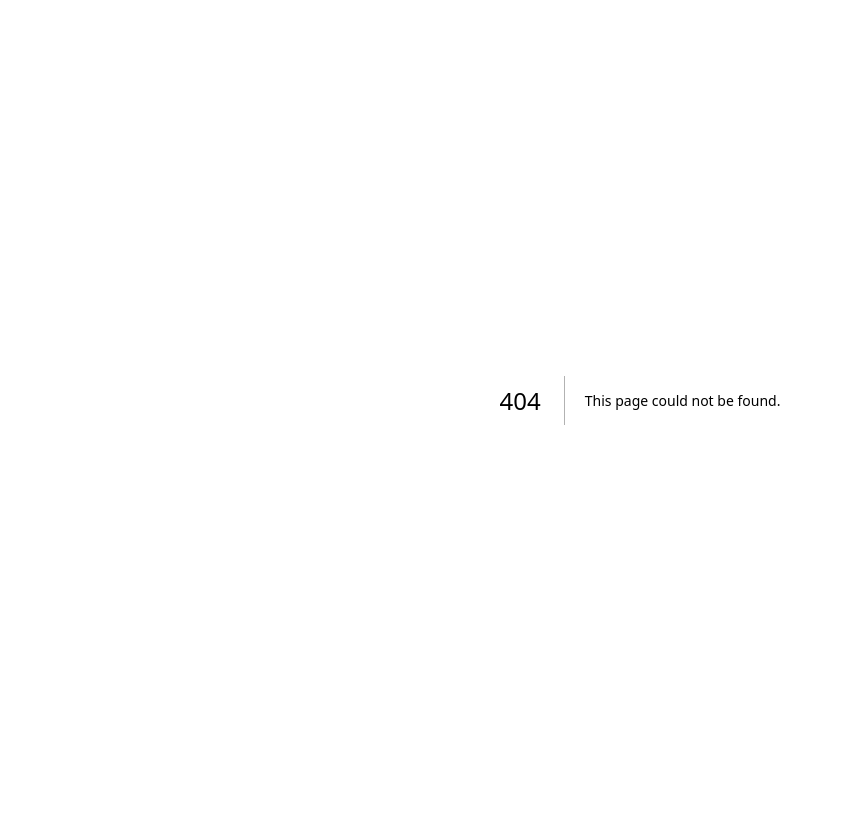
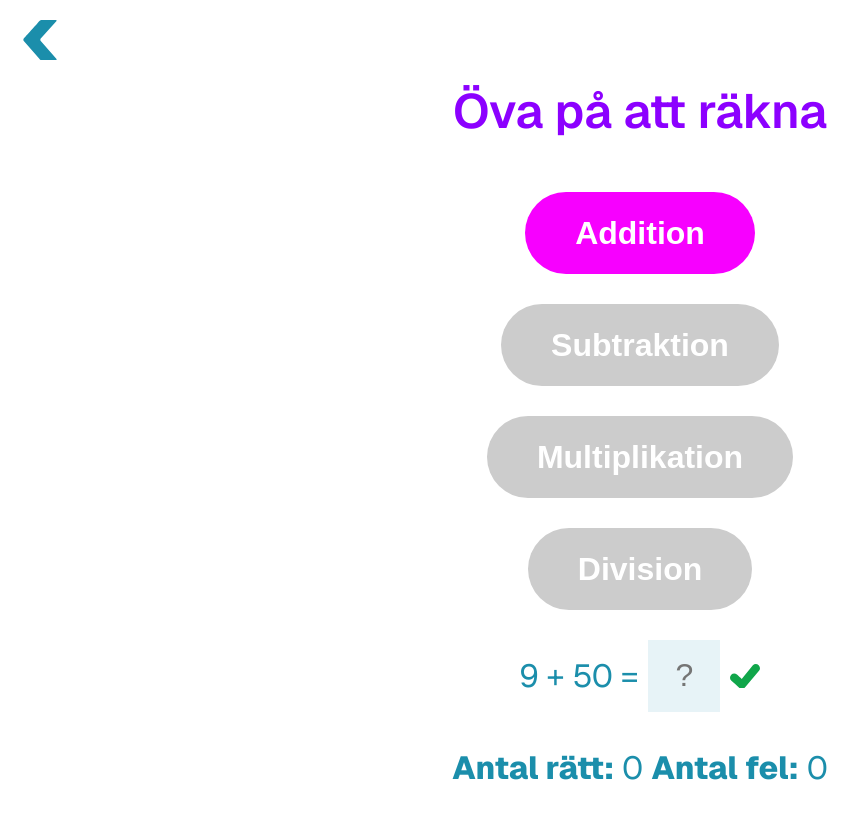
Before and after one commit to calmfors/word-app, a Next.js app: page /math in a window 1280 px wide. Before the commit this address had no page. Shown: the top 818 px of the page, without its empty margins (0-867 px from the left). Built offline with nearby package versions, Linux system fonts and the light colour scheme.

Commit message:
Add simple math problems

```diff
--- a/src/app/globals.css
+++ b/src/app/globals.css
@@ -7,23 +7,6 @@
 a {
   color: inherit;
   text-decoration: none;
-}
-
-@keyframes blink-green {
-
-  0%,
-  100% {
-    background-color: inherit;
-  }
-
-  20%,
-  80% {
-    background-color: #aaffaa;
-  }
-
-  50% {
-    background-color: #44ff44;
-  }
 }
 
 @keyframes blink-red {
--- a/src/app/layout.js
+++ b/src/app/layout.js
@@ -12,7 +12,7 @@ const geistMono = Geist_Mono({
 });
 
 export const metadata = {
-  title: "Glosor",
+  title: "Skolträning",
   description: "Generated by create next app",
 };
 
--- /dev/null
+++ b/src/app/math/page.js
@@ -0,0 +1,122 @@
+'use client'
+import styles from '../page.module.css';
+import React, { useEffect, useState, useRef } from 'react';
+
+export default function MathProblems() {
+  const [selectedType, setSelectedType] = useState('addition'); // Default to addition
+  const [numberOfCorrectAnswers, setNumberOfCorrectAnswers] = useState(0);
+  const [numberOfWrongAnswers, setNumberOfWrongAnswers] = useState(0);
+  const [problem, setProblem] = useState('');
+  const [answer, setAnswer] = useState('');
+  const [correctAnswer, setCorrectAnswer] = useState(null);
+  const inputRef = useRef(null);
+
+  useEffect(() => {
+    generateNewProblem();
+    setNumberOfCorrectAnswers(0);
+    setNumberOfWrongAnswers(0);
+  }, [selectedType]);
+
+  const generateAdditionProblem = () => {
+    const tenOrHundred = Math.random() < 0.5 ? 10 : 100;
+    const a = Math.floor(Math.random() * tenOrHundred);
+    const b = tenOrHundred === 100 ? Math.floor(Math.random() * 10) : Math.floor(Math.random() * 100);
+    setProblem(`${a} + ${b}`);
+  }
+
+  const generateSubtractionProblem = () => {
+    const tenOrHundred = Math.random() < 0.5 ? 10 : 100;
+    const tenOrHundred2 = Math.random() < 0.5 ? 10 : 100;
+    const a = Math.floor(Math.random() * tenOrHundred);
+    const b = Math.floor(Math.random() * tenOrHundred2);
+      const max = Math.max(a, b);
+      const min = Math.min(a, b);
+      setProblem(`${max} - ${min}`);
+  }
+
+  const generateMultiplicationProblem = () => {
+    const a = Math.floor(Math.random() * 12) + 1; // 1 to 12
+    const b = Math.floor(Math.random() * 12) + 1; // 1 to 12
+    setProblem(`${a} × ${b}`);
+  }
+
+  const generateDivisionProblem = () => {
+    let a = Math.floor(Math.random() * 100) + 1; // Avoid division by zero
+    const b = Math.floor(Math.random() * 10) + 1; // Avoid division by zero
+    // Ensure a is divisible by b
+    const remainder = a % b;
+    if (remainder !== 0) {
+      const adjustment = remainder > 0 ? remainder : -remainder;
+      a -= adjustment; // Adjust a to make it divisible by b
+    }
+    setProblem(`${a} ÷ ${b}`);
+  }
+
+  const checkAnswer = (event) => {
+    const correctAnswer = eval(problem.replace('×', '*').replace('÷', '/'));
+    console.log(`Correct answer: ${correctAnswer}, Expected answer: ${answer}`);
+    if (correctAnswer === answer) {
+      setCorrectAnswer(true);
+      setNumberOfCorrectAnswers(prev => prev + 1);
+      setTimeout(() => {
+        generateNewProblem();
+      }, 1500);
+    } else {
+      setCorrectAnswer(false);
+      setNumberOfWrongAnswers(prev => prev + 1);
+      document.body.classList.toggle('blink-red');
+      setTimeout(() => {
+        setCorrectAnswer(null);
+        document.body.classList.toggle('blink-red');
+      }, 1500);
+    }
+  }
+
+  const generateNewProblem = () => {
+    setCorrectAnswer(null);
+    setAnswer('');
+    if (selectedType === 'addition') {
+      generateAdditionProblem();
+    } else if (selectedType === 'subtraction') {
+      generateSubtractionProblem();
+    } else if (selectedType === 'multiplication') {
+      generateMultiplicationProblem();
+    } else if (selectedType === 'division') {
+      generateDivisionProblem();
+    }
+    if (inputRef.current) {
+      inputRef.current.focus();
+    }
+  }
+  return (
+    <div className={styles.page}>
+      <button className={styles.backButton} onClick={() => window.history.back()}></button>
+      <main className={styles.main}>
+        <h1 className={styles.title}>
+          Öva på att räkna
+        </h1>
+        <button onClick={() => setSelectedType('addition')} className={selectedType !== 'addition' ? styles.notSelected : ''}>Addition</button>
+        <button onClick={() => setSelectedType('subtraction')} className={selectedType !== 'subtraction' ? styles.notSelected : ''}>Subtraktion</button>
+        <button onClick={() => setSelectedType('multiplication')} className={selectedType !== 'multiplication' ? styles.notSelected : ''}>Multiplikation</button>
+        <button onClick={() => setSelectedType('division')} className={selectedType !== 'division' ? styles.notSelected : ''}>Division</button>
+        {problem ? <div className={styles.problem}>
+          <p>
+            {problem} =
+          </p>
+          <input ref={inputRef} type="text" placeholder="?" value={answer} onChange={(e) => setAnswer(+e.target.value)} onKeyUp={(e) => e.key === 'Enter' && checkAnswer()} />
+          <button className={styles.checkmark} onClick={checkAnswer}>
+            <svg fill="#10a64a" id="Layer_1" data-name="Layer 1" xmlns="http://www.w3.org/2000/svg" viewBox="0 0 122.88 101.6"><defs></defs><title>tick-green</title><path d="M4.67,67.27c-14.45-15.53,7.77-38.7,23.81-24C34.13,48.4,42.32,55.9,48,61L93.69,5.3c15.33-15.86,39.53,7.42,24.4,23.36L61.14,96.29a17,17,0,0,1-12.31,5.31h-.2a16.24,16.24,0,0,1-11-4.26c-9.49-8.8-23.09-21.71-32.91-30v0Z" /></svg>
+          </button>
+        </div>
+          : <p>Laddar...</p>}
+        {correctAnswer !== null && (
+          <p onClick={() => { correctAnswer ? generateNewProblem : setCorrectAnswer(null); }} className={correctAnswer ? styles.correct : styles.incorrect}>
+            {correctAnswer ? 'Rätt svar!' : 'Fel svar, försök igen'}
+          </p>
+        )}
+        <p><span>Antal rätt:</span> {numberOfCorrectAnswers} <span>Antal fel:</span> {numberOfWrongAnswers}</p>
+      </main>
+    </div>
+  )
+
+}
--- a/src/app/page.module.css
+++ b/src/app/page.module.css
@@ -214,6 +214,10 @@ button.grey:hover {
 
 .main button:disabled {
   pointer-events: none;
+}
+
+.main button:disabled,
+.main .notSelected {
   background-color: #ccc;
 }
 
@@ -257,7 +261,7 @@ button.speaker:hover {
   border: 2px solid #1b8eab;
   padding: 40px 20px 80px;
   width: 100%;
-  max-width:600px;
+  max-width: 600px;
   display: flex;
   flex-direction: column;
   align-items: center;
@@ -288,6 +292,37 @@ button.speaker:hover {
   bottom: -36px;
 }
 
+.main .problem {
+  display: flex;
+  align-items: center;
+}
+
+.main .problem input {
+  font-size: 32px;
+  line-height: 1.6;
+  margin-left: 10px;
+  padding: 10px;
+  width:72px;
+  border:none;
+  background-color: rgba(27, 142, 171, 0.1);
+  color: #1b8eab;
+  text-align: center;
+}
+
+.main .problem input:focus-visible {
+  outline: none;
+}
+
+.main .problem input:focus::placeholder {
+  color: transparent;
+}
+.main button.checkmark {
+  background-color: transparent;
+  padding:0;
+  width: 30px;
+  height: 30px;
+  margin-left: 10px;
+}
 @keyframes slideInFromLeft {
   from {
     transform: translateX(-150%);
@@ -303,11 +338,11 @@ button.speaker:hover {
 
 @media (max-width: 768px) {
   .page {
-    padding: 80px 20px;
+    padding: 70px 20px;
   }
 
   .main {
-    gap: 20px;
+    gap: 15px;
   }
 
   .main h1 {
@@ -316,14 +351,18 @@ button.speaker:hover {
   }
 
   .main a,
-  .main button:not(.speaker):not(.grey) {
+  .main button:not(.speaker):not(.grey):not(.checkmark) {
     font-size: 24px;
     padding: 15px 30px;
   }
 
-  .main p {
+  .main p:not(.problem p) {
     font-size: 22px;
     line-height: 1.8;
+  }
+
+  .problem {
+    margin: 20px 0;
   }
 
   .main p .word {
@@ -357,10 +396,15 @@ button.speaker:hover {
     padding: 10px 0 20px 40px;
   }
 
-  p.correct,
-  p.incorrect {
-    font-size: 64px;
-    line-height: 1;
+  .main p.correct,
+  .main p.incorrect {
+    font-size: 64px !important;
+    line-height: 1 !important;
+  }
+
+  .backButton {
+    width: 30px;
+    height: 30px;
   }
 
   .newWords {
--- a/src/app/testwords/page.js
+++ b/src/app/testwords/page.js
@@ -95,10 +95,7 @@ export default function TestWords() {
         textToSpeech(selectedWord, toLang);
       }, 500);
     }
-    if (selectedWord === correctAnswer) {
-      document.body.classList.toggle('blink-green');
-    }
-    else {
+    if (selectedWord != correctAnswer) {
       document.body.classList.toggle('blink-red');
     }
     setTimeout(() => {
@@ -108,7 +105,6 @@ export default function TestWords() {
         setCorrectAnswer(true);
         setTimeout(() => {
           getRandomWords();
-          document.body.classList.toggle('blink-green');
         }, 1500);
       } else {
         //if (soundOn) textToSpeech('Fel!', 'sv-SE')
```
Also changed, not shown: src/app/page.js (+7 -5 lines), resources/green_checkmark.svg (added), resources/tick-green-icon.svg (added).
